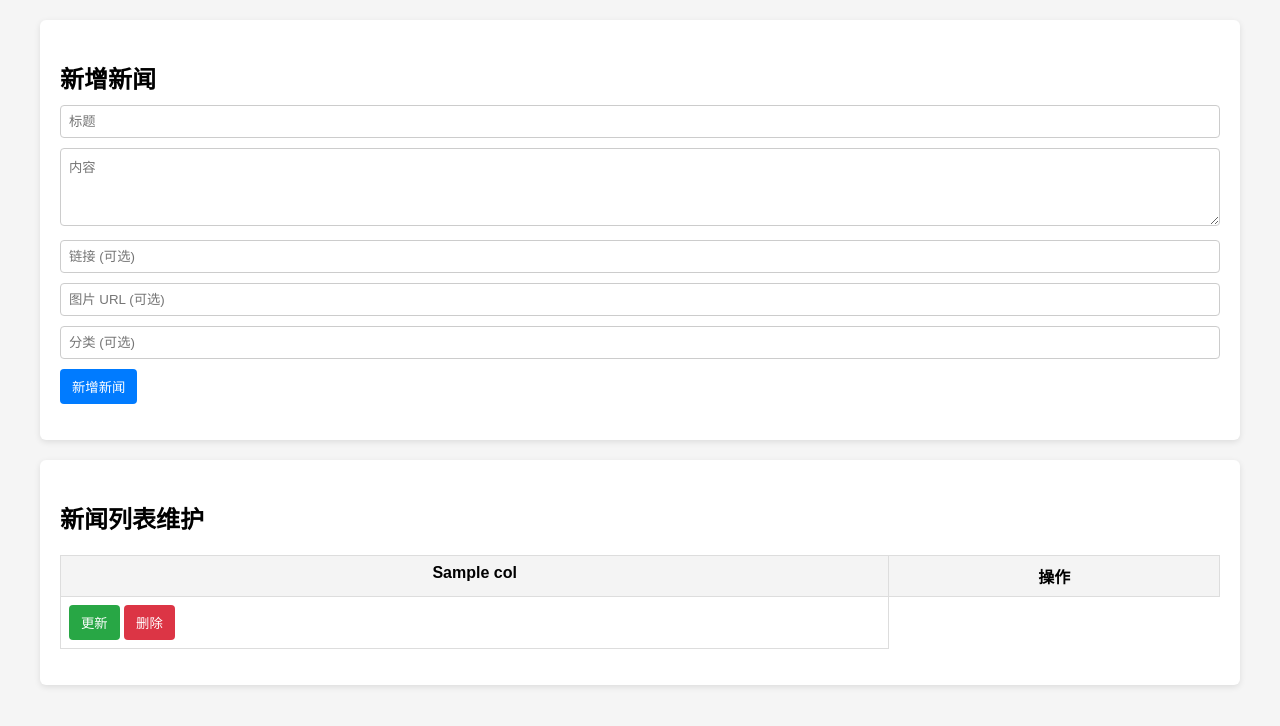
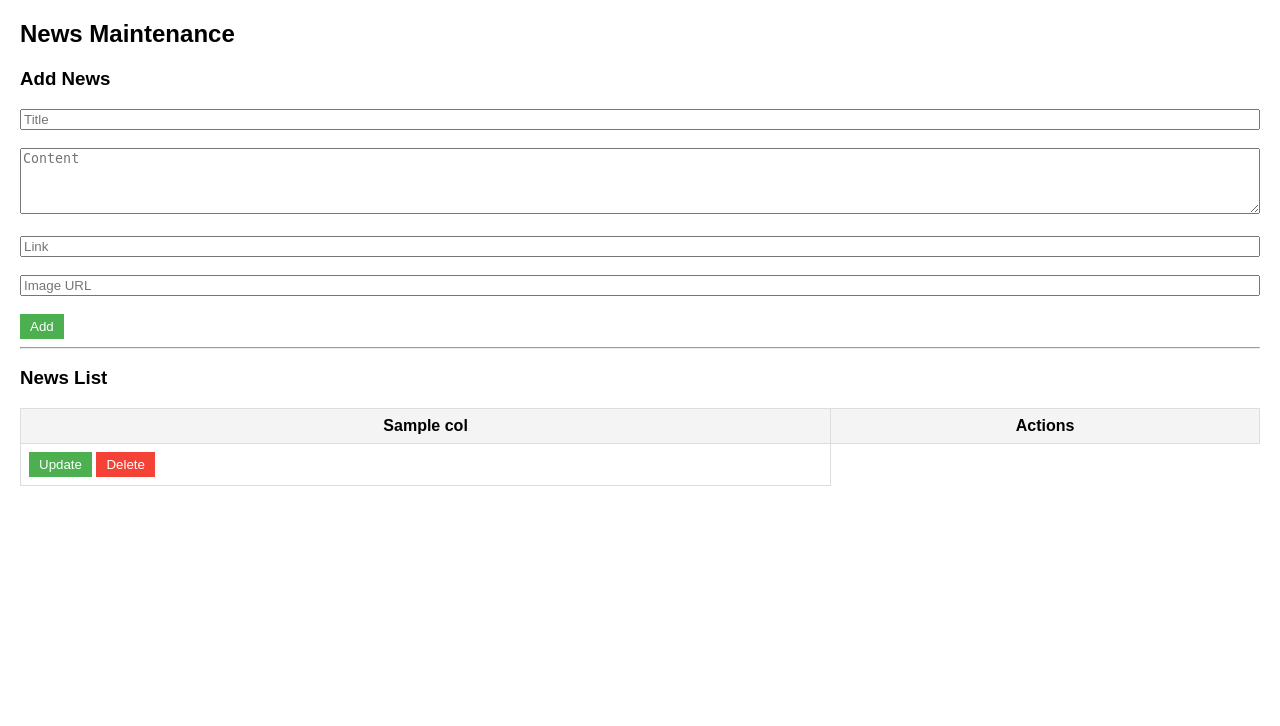
Before and after one commit to elaineling891-ux/allMyChineseNews, a FastAPI app: template templates/maintenance.html in a window 1280 px wide. Shown: the top 726 px of the page. Run offline with FastAPI, Linux system fonts and the light colour scheme; the template is opened without the code that fills it: most values are stand-ins (such as "Sample title", 1, 10 or a date in 2020); parts of the project's set-up code (start-up, migrations or seed data) failed here and were passed over.

Commit message:
Update maintenance.html

```diff
--- a/templates/maintenance.html
+++ b/templates/maintenance.html
@@ -1,143 +1,92 @@
 <!DOCTYPE html>
-<html lang="zh">
+<html lang="en">
 <head>
 <meta charset="UTF-8">
-    <title>新闻后台管理</title>
-    <meta name="viewport" content="width=device-width, initial-scale=1.0">
+<title>News Maintenance</title>
 <style>
-        body { font-family: Arial, sans-serif; margin: 20px; background: #f5f5f5; }
-        h2 { margin-bottom: 10px; }
-        .container { max-width: 1200px; margin: auto; }
-        .card { background: #fff; padding: 20px; margin-bottom: 20px; border-radius: 6px; box-shadow: 0 2px 6px rgba(0,0,0,0.1); }
-        input[type="text"], textarea { width: 100%; box-sizing: border-box; padding: 8px; margin-bottom: 10px; border-radius: 4px; border: 1px solid #ccc; }
-        button { padding: 8px 12px; border: none; border-radius: 4px; cursor: pointer; }
-        .btn-add { background-color: #007BFF; color: white; }
-        .btn-update { background-color: #28a745; color: white; }
-        .btn-delete { background-color: #dc3545; color: white; }
-        table { width: 100%; border-collapse: collapse; margin-top: 20px; }
-        th, td { border: 1px solid #ddd; padding: 8px; vertical-align: top; }
+body { font-family: Arial; margin:20px;}
+table { width: 100%; border-collapse: collapse; margin-bottom: 20px;}
+th, td { border: 1px solid #ddd; padding: 8px; }
 th { background-color: #f4f4f4; }
-        textarea { resize: vertical; }
-        @media (max-width: 768px) {
-            table, thead, tbody, th, td, tr { display: block; }
-            th { position: absolute; top: -9999px; left: -9999px; }
-            tr { margin-bottom: 10px; border: 1px solid #ccc; padding: 10px; border-radius: 4px; }
-            td { border: none; position: relative; padding-left: 50%; }
-            td:before {
-                position: absolute;
-                top: 8px; left: 8px;
-                width: 45%;
-                white-space: nowrap;
-                font-weight: bold;
-            }
-            {% for col in columns %}
-            td:nth-of-type({{ loop.index }})::before { content: "{{ col }}"; }
-            {% endfor %}
-            td:last-child::before { content: "操作"; }
-        }
+textarea, input { width: 100%; box-sizing: border-box; }
+.btn { padding:5px 10px; border:none; cursor:pointer; }
+.btn-update { background-color:#4CAF50;color:white; }
+.btn-delete { background-color:#f44336;color:white; }
 </style>
 </head>
 <body>
-<div class="container">
-    <div class="card">
-        <h2>新增新闻</h2>
-        <form id="add-news-form">
-            <input type="text" name="title" placeholder="标题" required>
-            <textarea name="content" placeholder="内容" rows="4" required></textarea>
-            <input type="text" name="link" placeholder="链接 (可选)">
-            <input type="text" name="image_url" placeholder="图片 URL (可选)">
-            <input type="text" name="category" placeholder="分类 (可选)">
-            <button type="submit" class="btn-add">新增新闻</button>
+<h2>News Maintenance</h2>
+
+<form id="addForm">
+    <h3>Add News</h3>
+    <input name="title" placeholder="Title" required><br><br>
+    <textarea name="content" rows="4" placeholder="Content" required></textarea><br><br>
+    <input name="link" placeholder="Link"><br><br>
+    <input name="image_url" placeholder="Image URL"><br><br>
+    <button type="submit" class="btn btn-update">Add</button>
 </form>
-        <p id="add-news-msg"></p>
-    </div>
 
-    <div class="card">
-        <h2>新闻列表维护</h2>
-        <table id="news-table">
+<hr>
+<h3>News List</h3>
+<table id="newsTable">
     <thead>
         <tr>
-                    {% for col in columns %}
-                    <th>{{ col }}</th>
-                    {% endfor %}
-                    <th>操作</th>
+            {% for col in columns %}<th>{{ col }}</th>{% endfor %}
+            <th>Actions</th>
         </tr>
     </thead>
     <tbody>
         {% for row in rows %}
         <tr data-id="{{ row[0] }}">
             {% for col, value in zip(columns, row) %}
-                        {% if col == "id" or col == "created_at" %}
-                            <td>{{ value }}</td>
-                        {% elif col == "content" %}
-                            <td><textarea name="{{ col }}" rows="3">{{ value }}</textarea></td>
+                {% if col == "content" %}
+                    <td><textarea name="{{ col }}">{{ value }}</textarea></td>
                 {% else %}
-                            <td><input type="text" name="{{ col }}" value="{{ value }}"></td>
+                    <td><input name="{{ col }}" value="{{ value }}"></td>
                 {% endif %}
             {% endfor %}
             <td>
-                        <button class="btn-update">更新</button>
-                        <button class="btn-delete">删除</button>
+                <button class="btn btn-update">Update</button>
+                <button class="btn btn-delete">Delete</button>
             </td>
         </tr>
         {% endfor %}
     </tbody>
 </table>
-        <p id="action-msg"></p>
-    </div>
-</div>
 
 <script>
-    const addForm = document.getElementById("add-news-form");
-    const addMsg = document.getElementById("add-news-msg");
-    const newsTable = document.getElementById("news-table");
-    const actionMsg = document.getElementById("action-msg");
+const newsTable = document.getElementById("newsTable");
+const addForm = document.getElementById("addForm");
 
-    // 新增新闻
-    addForm.addEventListener("submit", async (e) => {
+// 添加新闻
+addForm.addEventListener("submit", async e => {
     e.preventDefault();
     const formData = new FormData(addForm);
-        const data = Object.fromEntries(formData.entries());
-        const resp = await fetch("/admin", {
-            method: "POST",
-            body: new URLSearchParams(data),
-        });
-        if(resp.ok){
-            addMsg.textContent = "✅ 新闻已成功提交！刷新页面查看。";
-            addForm.reset();
-        } else {
-            addMsg.textContent = "❌ 提交失败";
-        }
+    const resp = await fetch("/admin", { method:"POST", body: new URLSearchParams(formData) });
+    const result = await resp.json();
+    alert(result.message);
+    location.reload(); // 简单刷新列表，也可以做局部更新
 });
 
-    // 更新/删除新闻
-    newsTable.addEventListener("click", async (e) => {
+// 更新/删除按钮
+newsTable.addEventListener("click", async e => {
     const tr = e.target.closest("tr");
-        const newsId = tr.getAttribute("data-id");
-        if(e.target.classList.contains("btn-update")){
+    if(!tr) return;
+    const news_id = tr.dataset.id;
+    if(e.target.classList.contains("btn-update")) {
         const inputs = tr.querySelectorAll("input, textarea");
         const data = {};
-            inputs.forEach(input => { data[input.name] = input.value; });
-            const resp = await fetch(`/update/${newsId}`, {
-                method: "POST",
-                body: new URLSearchParams(data)
-            });
-            if(resp.ok){
-                actionMsg.textContent = "✅ 更新成功";
-            } else {
-                actionMsg.textContent = "❌ 更新失败";
+        inputs.forEach(i=> data[i.name]=i.value);
+        const resp = await fetch(`/update/${news_id}`, { method:"POST", body:new URLSearchParams(data) });
+        const result = await resp.json();
+        alert(result.message);
     }
-        } else if(e.target.classList.contains("btn-delete")){
-            if(!confirm("确定删除吗？")) return;
-            const resp = await fetch(`/delete/${newsId}`, {
-                method: "POST"
-            });
-            if(resp.ok){
+    if(e.target.classList.contains("btn-delete")) {
+        if(!confirm("Delete this news?")) return;
+        const resp = await fetch(`/delete/${news_id}`, { method:"POST" });
+        const result = await resp.json();
+        alert(result.message);
         tr.remove();
-                actionMsg.textContent = "✅ 删除成功";
-            } else {
-                actionMsg.textContent = "❌ 删除失败";
-            }
     }
 });
 </script>
```
Lines whose indentation alone changed are shown as unchanged.
